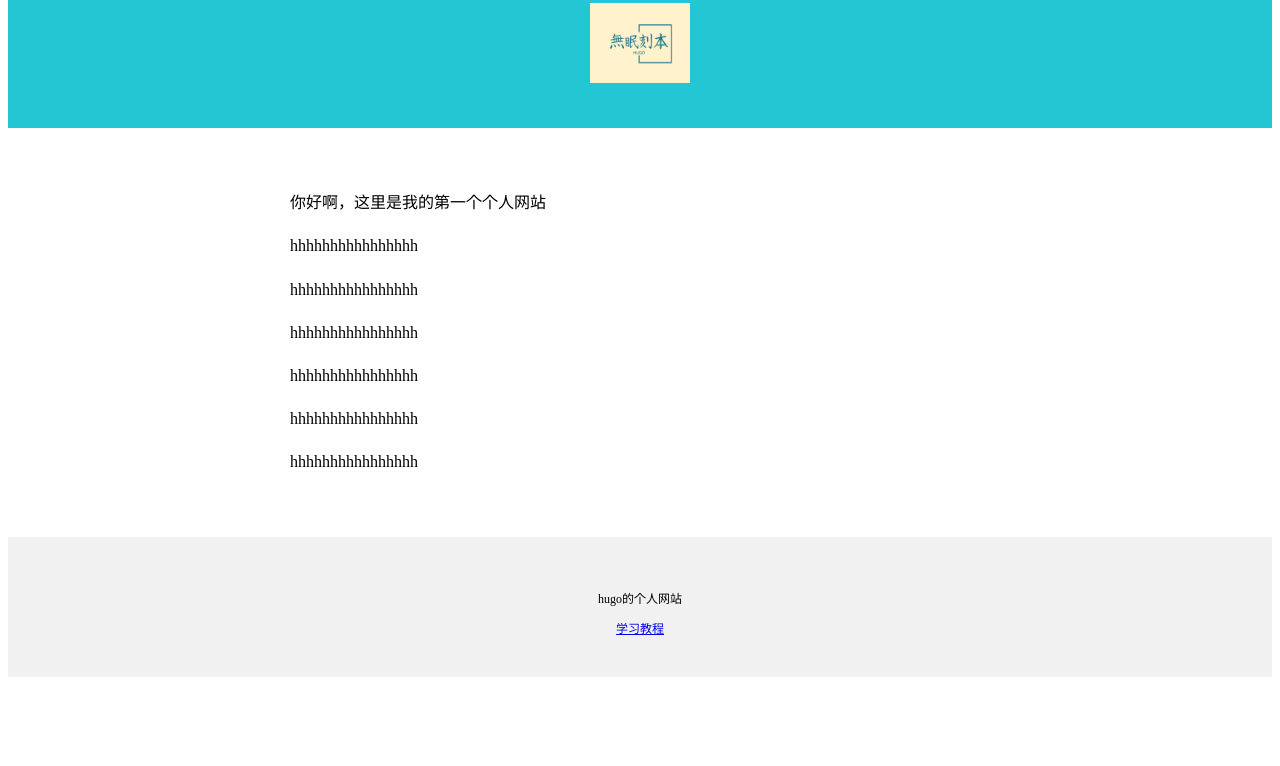
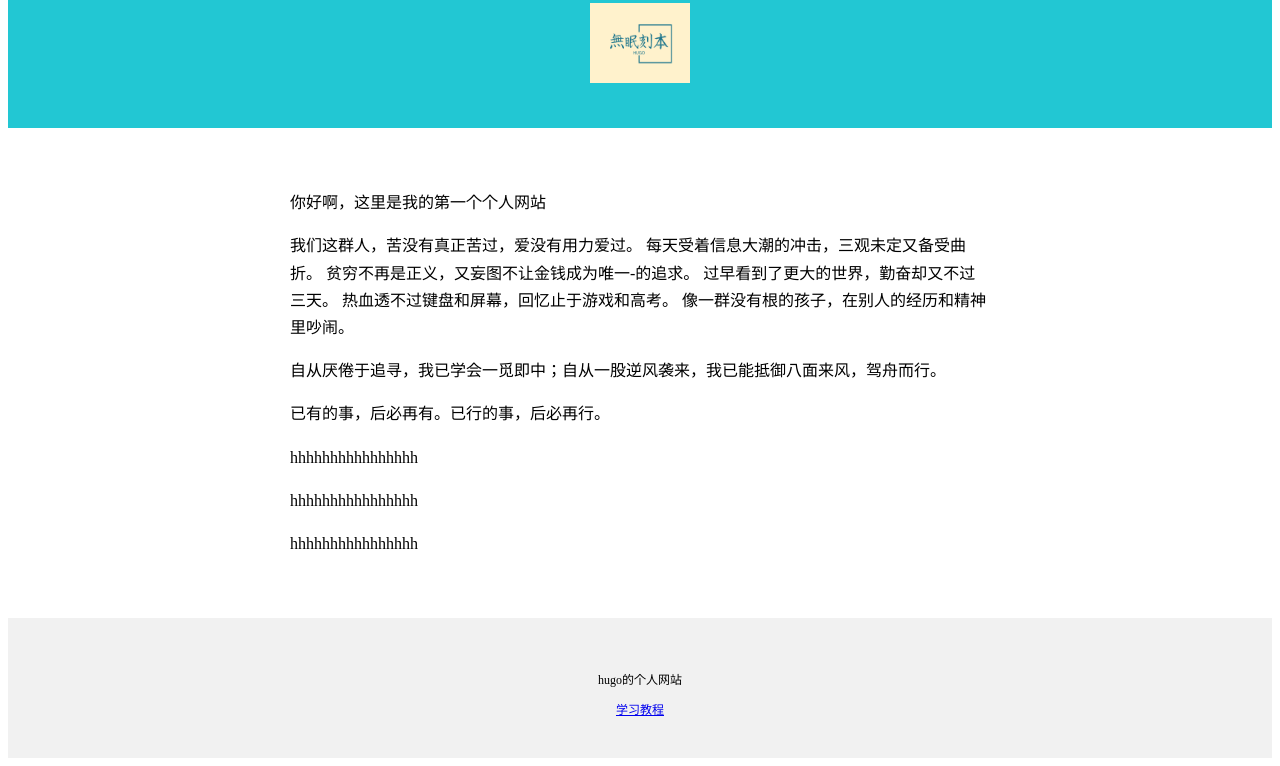
Before and after one commit to hugofangyu/reo1-one, a plain HTML site: page index.html in a window 1280 px wide. Shown: the part 135-901 px from the top of the page. Before the commit the page ends 820 px from the top, so only its background shows below. Drawn offline with Linux system fonts and the light colour scheme.

Commit message:
Update index.html

```diff
--- a/index.html
+++ b/index.html
@@ -21,9 +21,14 @@
                 padding: 15px;
                 line-height: 1.7;">
         <p>你好啊，这里是我的第一个个人网站</p>
-        <p>hhhhhhhhhhhhhhhh</p>
-        <p>hhhhhhhhhhhhhhhh</p>
-        <p>hhhhhhhhhhhhhhhh</p>
+        <p>我们这群人，苦没有真正苦过，爱没有用力爱过。
+            每天受着信息大潮的冲击，三观未定又备受曲折。
+            贫穷不再是正义，又妄图不让金钱成为唯一-的追求。
+            过早看到了更大的世界，勤奋却又不过三天。
+            热血透不过键盘和屏幕，回忆止于游戏和高考。
+            像一群没有根的孩子，在别人的经历和精神里吵闹。</p>
+        <p>自从厌倦于追寻，我已学会一觅即中；自从一股逆风袭来，我已能抵御八面来风，驾舟而行。</p>
+        <p>已有的事，后必再有。已行的事，后必再行。</p>
         <p>hhhhhhhhhhhhhhhh</p>
         <p>hhhhhhhhhhhhhhhh</p>
         <p>hhhhhhhhhhhhhhhh</p>
```
